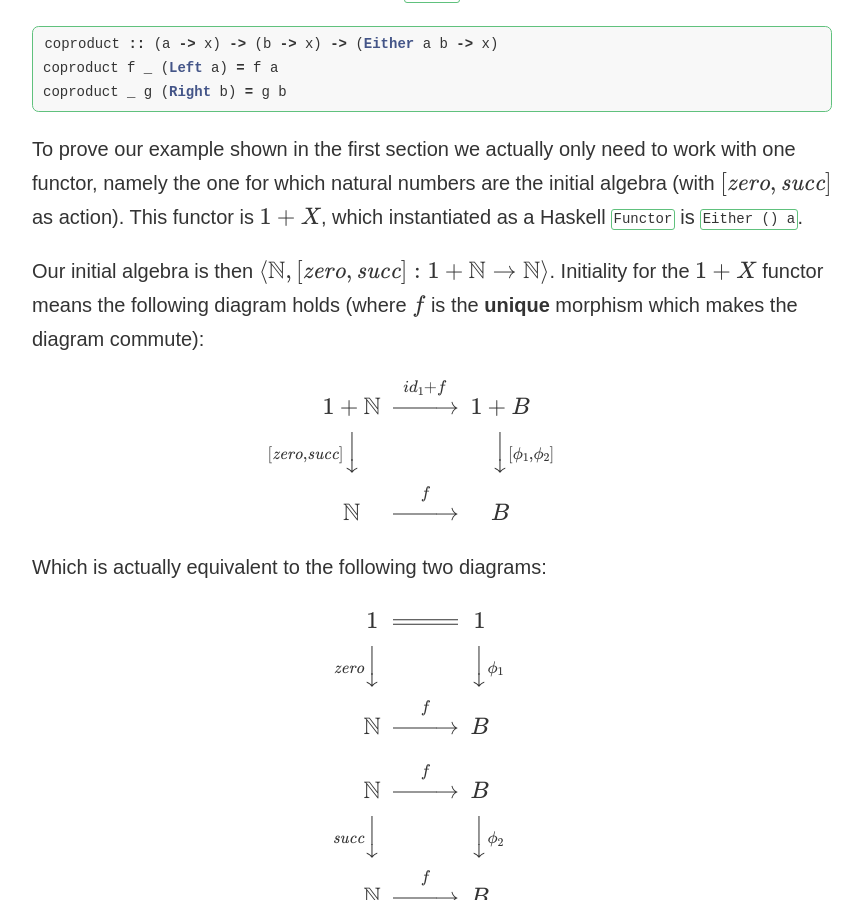
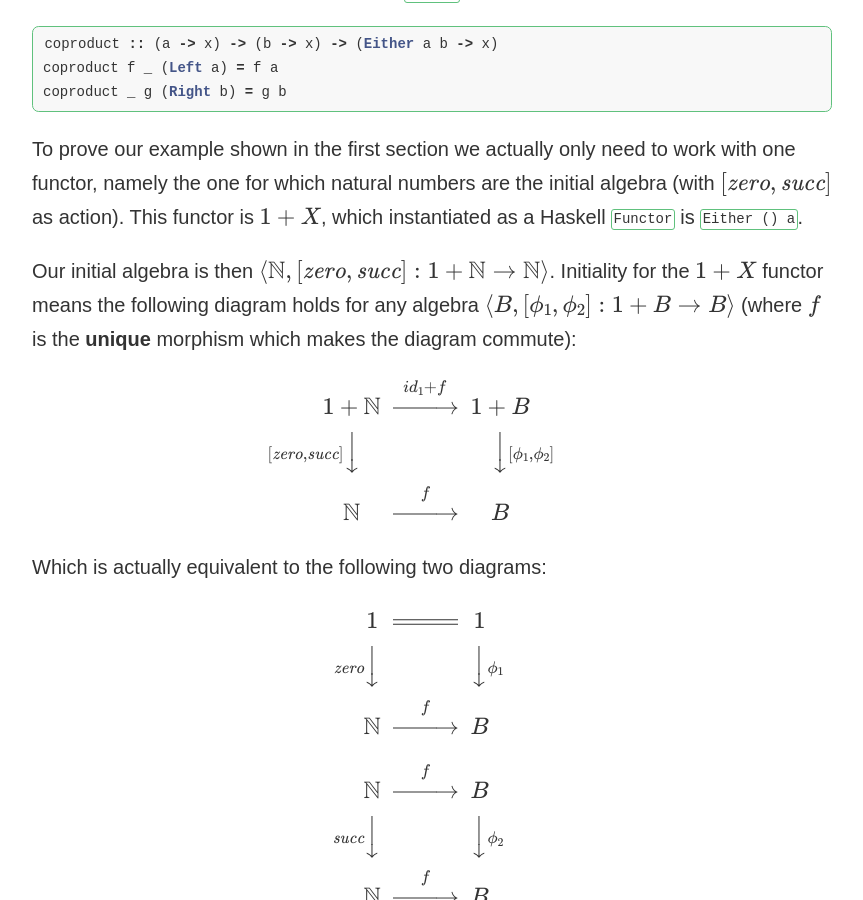
Before and after one commit to rubenpieters/rubenpieters.github.io, a Jekyll site: the page built from _posts/2017-08-23-induction-pointfree-1.md, in a window 1280 px wide and 900 px high, scrolled down 2907 px. Shown: the whole window, without its empty margins (208-1071 px from the left). Built offline with Jekyll 4.4.1, drawn with Linux system fonts in a browser that asks for light colours; formulas are drawn with MathJax 3.

Commit message:
small update pointfree post

```diff
--- a/_posts/2017-08-23-induction-pointfree-1.md
+++ b/_posts/2017-08-23-induction-pointfree-1.md
@@ -103,7 +103,7 @@ coproduct _ g (Right b) = g b
 
 To prove our example shown in the first section we actually only need to work with one functor, namely the one for which natural numbers are the initial algebra (with $[\mathit{zero}, \mathit{succ}]$ as action). This functor is $1 + X$, which instantiated as a Haskell `Functor` is `Either () a`.
 
-Our initial algebra is then $\langle\mathbb{N}, [\mathit{zero}, \mathit{succ}] : 1 + \mathbb{N} \rightarrow \mathbb{N} \rangle$. Initiality for the $1 + X$ functor means the following diagram holds (where $f$ is the **unique** morphism which makes the diagram commute):
+Our initial algebra is then $\langle\mathbb{N}, [\mathit{zero}, \mathit{succ}] : 1 + \mathbb{N} \rightarrow \mathbb{N} \rangle$. Initiality for the $1 + X$ functor means the following diagram holds for any algebra $\langle B, [\phi_1, \phi_2] : 1 + B \rightarrow B \rangle$ (where $f$ is the **unique** morphism which makes the diagram commute):
 
 $$
 \begin{CD}
```
